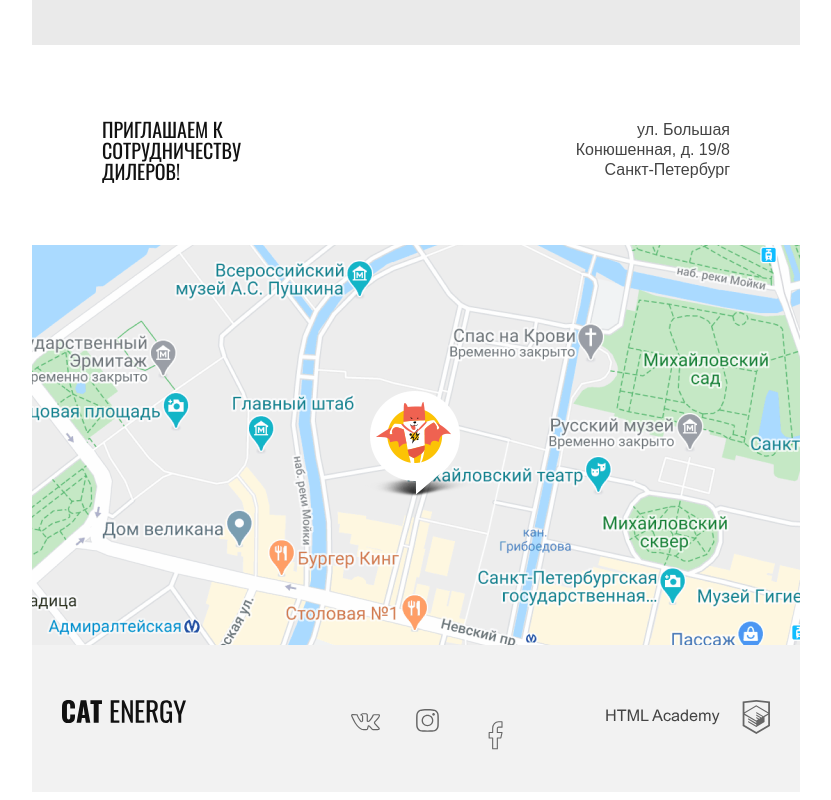
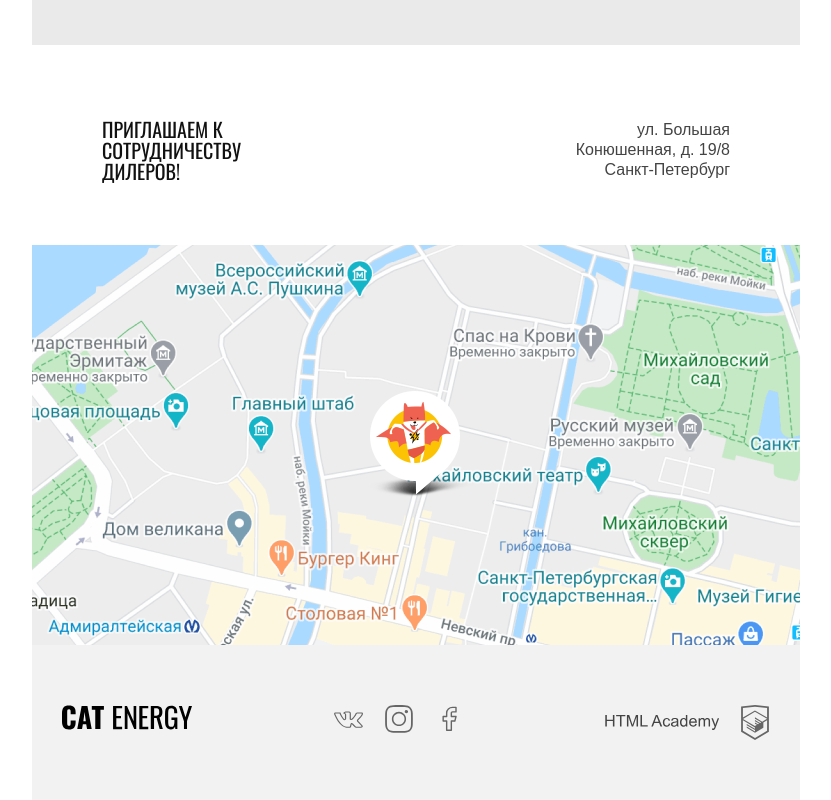
Before and after one commit to Olgavln/Cat-energy-2020, a website: page source/index.html in a window 1280 px wide. Shown: the part 3807-4607 px from the top of the page, without its empty margins (224-1055 px from the left). Drawn offline with nearby package versions, Linux system fonts and the light colour scheme; files that its build step writes are made by us from their sources; files whose address does not match are found by name.

Commit message:
иконки в footer заменены на sprite

```diff
--- a/source/index.html
+++ b/source/index.html
@@ -167,28 +167,48 @@
 
     <div class="page-footer__wrapper container">
       <a class="page-footer__logo">
-        <img src="img/logo-footer.svg" width="124" height="24" alt="Название магазина">
+        <svg class="page-footer__logoname" aria-label="Название магазина" width="130" heigth="25">
+          <use xlink:href="img/sprite.svg#logoname"></use>
+        </svg>
+        <!--<img src="img/logo-footer.svg" width="124" height="24" alt="Название магазина">-->
       </a>
       <div class="page-footer__social social">
         <ul class="social__list">
           <div class="social__wraper">
             <li class="social__item">
-              <a class="social__link social__link--vkontakte" href=""><span
-                class="visually-hidden">vkontakte</span></a>
+              <a class="social__link social__link--vkontakte" href=""><span class="visually-hidden">vkontakte</span>
+                <svg class="social__item-icon" aria-label="В Контакте" width="23" heigth="20">
+                  <use xlink:href="img/sprite.svg#vkontakte"></use>
+                </svg>
+              </a>
             </li>
             <li class="social__item">
-              <a class="social__link social__link--instagram" href="#"><span
-                class="visually-hidden">instagram</span></a>
+              <a class="social__link social__link--instagram" href="#"><span class="visually-hidden">instagram</span>
+                <svg class="social__item-icon" aria-label="Инстаграмм" width="23" heigth="20">
+                  <use xlink:href="img/sprite.svg#instagram"></use>
+                </svg>
+              </a>
             </li>
             <li class="social__item">
-              <a class="social__link social__link--facebook" href="#"><span
-                class="visually-hidden">facebook</span></a>
+              <a class="social__link social__link--facebook" href="#"><span class="visually-hidden">facebook</span>
+                <svg class="social__item-icon" aria-label="Фейсбук" width="23" heigth="20">
+                  <use xlink:href="img/sprite.svg#facebook"></use>
+                </svg>
+              </a>
             </li>
           </div>
         </ul>
       </div>
-      <a class="page-footer__logotip" href="https://htmlacademy.ru/intensive/adaptive"> <img src="img/logo_html.svg"
-          width="165" height="35" alt="логотип HTML Academy"><span class="visually-hidden">HTML Academy</span></a>
+      <a class="page-footer__logotip" href="https://htmlacademy.ru/intensive/adaptive">
+        <!-- <img src="img/logo_html.svg"
+          width="165" height="35" alt="логотип HTML Academy"> --> <span class="visually-hidden">HTML Academy</span>
+        <svg class="page-footer__html" aria-label="Логотип HTML" width="115" heigth="20">
+          <use xlink:href="img/sprite.svg#footerhtml"></use>
+        </svg>
+        <svg class="page-footer__icon" aria-label="Логотип HTML" width="30" heigth="35">
+          <use xlink:href="img/sprite.svg#footerlogo"></use>
+        </svg>
+      </a>
     </div>
   </footer>
 
--- a/source/less/page-footer.less
+++ b/source/less/page-footer.less
@@ -32,14 +32,13 @@
   padding: 0;
 }
 
-.page-footer__logo,
-.page-footer__logotip {
+.page-footer__logo {
   text-align: center;
-  margin: 40px 0 20px 0;
+  margin: 40px 0 0 0;
   position: relative;
 
   @media (min-width: @tablet-width) {
-    margin: 55px 0;
+    margin: 60px 0;
   }
 }
 
@@ -60,7 +59,7 @@
 }
 
 .page-footer__social {
-  margin: 30px 0 5px 0;
+  margin: 50px 0 0 0;
 
   @media (min-width: @tablet-width) {
     margin: 0;
@@ -72,7 +71,7 @@
   border-bottom: 1px solid #d9d9d9;
   position: absolute;
   left: 0;
-  top: 60px;
+  top: 50px;
   margin: 0 0 40px 0;
   width: 100%;
   bottom: 0;
@@ -91,7 +90,7 @@
   border-bottom: 1px solid #d9d9d9;
   position: absolute;
   left: 0;
-  top: 130px;
+  top: 120px;
   margin: 0 0 40px 0;
   width: 100%;
   bottom: 0;
@@ -121,3 +120,50 @@
     }
   }
 }
+
+.page-footer__logotip {
+  display: flex;
+  margin: 45px 0 25px 0;
+
+  @media (min-width: @tablet-width) {
+    width: 165px;
+    margin: 60px 0;
+  }
+}
+
+.page-footer__icon {
+  width: 30px;
+  height: 35px;
+  margin-left: auto;
+
+  &:hover {
+    fill: #68b738;
+    stroke: #68b738;
+  }
+
+  &:active {
+    opacity: 0.3;
+  }
+}
+
+.page-footer__html {
+  width: 115px;
+  height: 35px;
+
+  &:active {
+    opacity: 0.3;
+  }
+}
+
+.page-footer__logoname {
+  width: 130px;
+  height: 25px;
+
+  &:hover {
+    opacity: 0.8;
+  }
+
+  &:active {
+    opacity: 0.6;
+  }
+}
--- a/source/less/sate-list.less
+++ b/source/less/sate-list.less
@@ -34,7 +34,6 @@
       }
     }
   }
-
 
   @media (min-width: @desktop-width) {
     font-size: 20px;
--- a/source/less/social.less
+++ b/source/less/social.less
@@ -1,4 +1,4 @@
-.social__link--vkontakte::after {
+/*.social__link--vkontakte::after {
   content: "";
   background-image: url("../img/icon-vk.svg");
   background-repeat: no-repeat;
@@ -70,11 +70,30 @@
   top: 10px;
   }
 }
+*/
+.social__item-icon {
+  fill: transparent;
+  width: 23px;
+  height: 20px;
+
+  @media (min-width: @tablet-width) {
+    width: 30px;
+    height: 28px;
+  }
+
+  &:hover {
+    fill: #68b738;
+    stroke: #68b738;
+  }
+
+  &:active {
+    opacity: 0.3;
+  }
+}
 
 .social__link {
   position: relative;
   margin-bottom: 10px;
-  /* что бы елементы не слипались при переполнении*/
 }
 
 .social__link:hover,
@@ -89,6 +108,8 @@
 .social__list {
   max-width: 130px;
   position: relative;
+  padding: 0;
+  margin: 0 auto;
 
   @media (min-width: @tablet-width) {
     min-width: 130px;
@@ -101,11 +122,8 @@
   justify-content: space-between;
   flex-wrap: wrap;
   position: relative;
-  left: 20px;
-  /*ломается при увеличении окна*/
 
   @media (min-width: @tablet-width) {
-    left: 0;
-    top: 50px;
+    margin: 60px 0;
   }
 }
```
Also changed, not shown: source/img/HTML Academy.svg (added), source/img/icon_facebook.svg (added), source/img/icon_instagram.svg (added), source/img/icon_vkontakte.svg (added), source/img/sprite.svg (added), source/img/Лого_html1.svg (added), source/sprite.svg (added).
